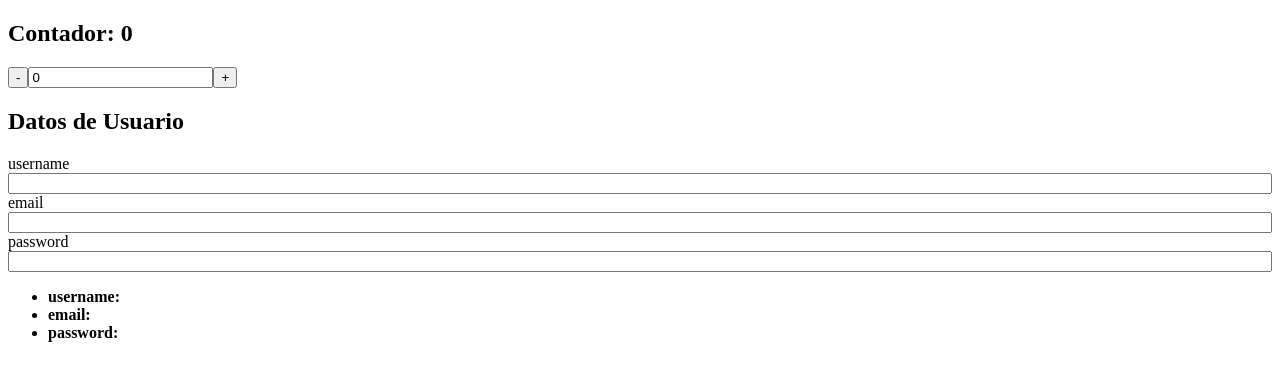
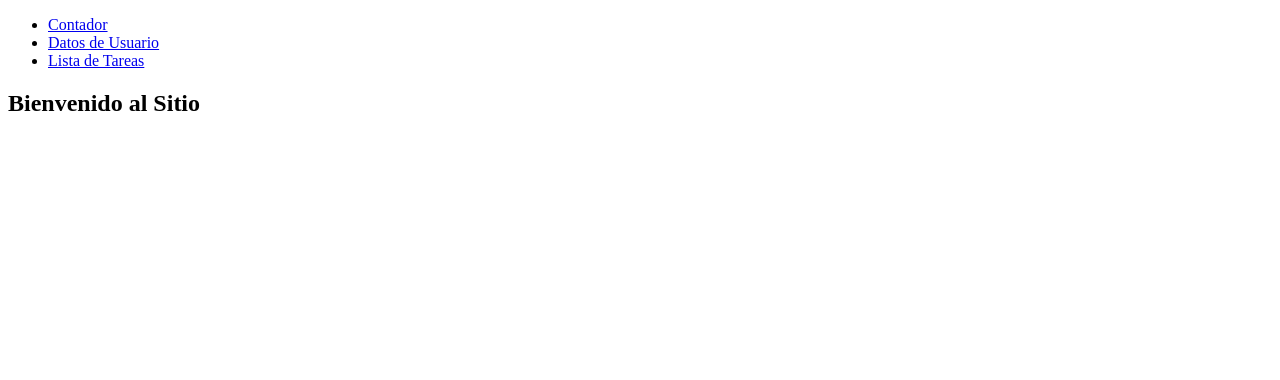
Before and after one commit to fpescar-lxv14/reactjs, a React (Vite) app: page / in a window 1280 px wide. Shown: the top 380 px of the page. Built offline with nearby package versions, Linux system fonts and the light colour scheme.

Commit message:
implementar enrutamiento de componentes

```diff
--- a/src/App.jsx
+++ b/src/App.jsx
@@ -1,11 +1,12 @@
-import Counter from "./components/Counter"
-import Session from "./components/Session/"
+import { BrowserRouter } from "react-router"
+import Nav from "./components/Nav"
+import AppRouter from "./components/AppRouter"
 function App() {
   return (
-    <>
-      <Counter/>
-      <Session/>
-    </>
+    <BrowserRouter>
+      <Nav/>
+      <AppRouter/>
+    </BrowserRouter>
   )
 }
 export default App
--- /dev/null
+++ b/src/components/AppRouter.jsx
@@ -0,0 +1,14 @@
+import { Routes, Route } from "react-router";
+import Counter from "./Counter"
+import Session from "./Session/"
+import Todos from "./Todos/"
+
+export default function AppRouter(){
+    return(
+    <Routes>
+        <Route path="counter" element={<Counter/>} />
+        <Route path="session" element={<Session/>} />
+        <Route path="todos" element={<Todos/>} />
+        <Route path="*" element={<h2>Bienvenido al Sitio</h2>}/>
+    </Routes>
+)}
--- /dev/null
+++ b/src/components/Nav.jsx
@@ -0,0 +1,11 @@
+import { NavLink } from "react-router"
+export default function Nav(){
+    return(
+    <nav>
+        <ul>
+            <li><NavLink to="counter">Contador</NavLink></li>
+            <li><NavLink to="session">Datos de Usuario</NavLink></li>
+            <li><NavLink to="todos">Lista de Tareas</NavLink></li>
+        </ul>
+    </nav>
+)}
--- /dev/null
+++ b/src/components/Todos/index.jsx
@@ -0,0 +1,6 @@
+export default function Todos(){
+    return(
+    <>
+
+    </>
+)}
```
